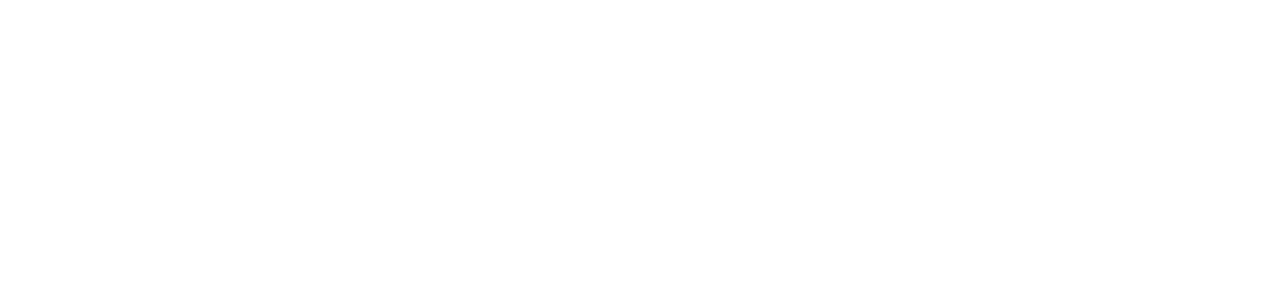
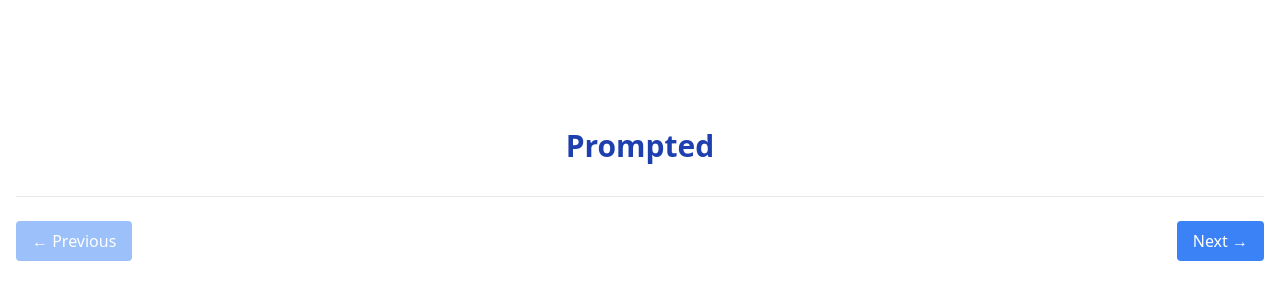
Before and after one commit to odindoni/prompted-vite-linux-clean, a React (Vite) app: page /mobile in a window 1280 px wide. Before the commit this address had no page. Shown: the part 206-506 px from the top of the page. Built offline with nearby package versions, Linux system fonts and the light colour scheme.

Commit message:
Added working QR code and updated DeckViewer

```diff
--- a/package.json
+++ b/package.json
@@ -10,6 +10,7 @@
   "dependencies": {
     "react": "^18.2.0",
     "react-dom": "^18.2.0",
+    "react-qr-code": "^2.0.15",
     "react-router-dom": "^6.22.3"
   },
   "devDependencies": {
--- a/src/components/DeckViewer.jsx
+++ b/src/components/DeckViewer.jsx
@@ -2,6 +2,7 @@
 import { useSearchParams } from "react-router-dom";
 import a1ConversationData from "../data/a1_conversation_deck.json";
 import a2ConversationData from "../data/a2_conversation_deck.json";
+import QRCode from "react-qr-code";
 
 // Merge both A1 and A2 data into one object by level
 const conversationData = {
@@ -101,6 +102,17 @@
               </li>
             ))}
           </ul>
+
+          <div className="mt-10 text-center">
+            <h3 className="font-semibold mb-2">📱 Share with Students</h3>
+            <p className="text-sm text-gray-600 mb-2">Scan to open on mobile</p>
+            <div className="flex justify-center">
+              <QRCode
+                value={`${window.location.origin}/mobile?deck=${encodeURIComponent(`${selectedLevel} - ${selectedGrammar} - ${selectedTopic}`)}`}
+                size={128}
+              />
+            </div>
+          </div>
         </div>
       )}
     </div>
--- /dev/null
+++ b/src/components/MobileViewer.jsx
@@ -0,0 +1,71 @@
+
+import { useEffect, useState } from "react";
+import { useSearchParams } from "react-router-dom";
+import a1ConversationData from "../data/a1_conversation_deck.json";
+import a2ConversationData from "../data/a2_conversation_deck.json";
+
+const conversationData = {
+  A1: a1ConversationData,
+  A2: a2ConversationData,
+};
+
+const MobileViewer = () => {
+  const [searchParams] = useSearchParams();
+  const deckParam = searchParams.get("deck");
+  const [selectedLevel, setSelectedLevel] = useState("");
+  const [selectedGrammar, setSelectedGrammar] = useState("");
+  const [selectedTopic, setSelectedTopic] = useState("");
+  const [questions, setQuestions] = useState([]);
+  const [currentIndex, setCurrentIndex] = useState(0);
+
+  useEffect(() => {
+    if (!deckParam) return;
+    const [levelFromURL, grammarFromURL, topicFromURL] = deckParam.split(" - ");
+    if (
+      conversationData[levelFromURL] &&
+      conversationData[levelFromURL][grammarFromURL] &&
+      conversationData[levelFromURL][grammarFromURL][topicFromURL]
+    ) {
+      setSelectedLevel(levelFromURL);
+      setSelectedGrammar(grammarFromURL);
+      setSelectedTopic(topicFromURL);
+      setQuestions(conversationData[levelFromURL][grammarFromURL][topicFromURL]);
+      setCurrentIndex(0);
+    }
+  }, [deckParam]);
+
+  const goNext = () => {
+    setCurrentIndex((prev) => Math.min(prev + 1, questions.length - 1));
+  };
+
+  const goPrev = () => {
+    setCurrentIndex((prev) => Math.max(prev - 1, 0));
+  };
+
+  return (
+    <div className="min-h-screen flex flex-col items-center justify-center p-4 bg-white">
+      <h1 className="text-3xl font-bold text-blue-800 mb-6">Prompted</h1>
+      <div className="text-lg font-semibold text-center border-b pb-2 w-full">
+        {questions[currentIndex]}
+      </div>
+      <div className="flex justify-between w-full mt-6">
+        <button
+          onClick={goPrev}
+          className="bg-blue-500 text-white px-4 py-2 rounded disabled:opacity-50"
+          disabled={currentIndex === 0}
+        >
+          ← Previous
+        </button>
+        <button
+          onClick={goNext}
+          className="bg-blue-500 text-white px-4 py-2 rounded disabled:opacity-50"
+          disabled={currentIndex === questions.length - 1}
+        >
+          Next →
+        </button>
+      </div>
+    </div>
+  );
+};
+
+export default MobileViewer;
--- a/src/main.jsx
+++ b/src/main.jsx
@@ -1,13 +1,19 @@
 import React from 'react';
 import ReactDOM from 'react-dom/client';
-import { BrowserRouter } from 'react-router-dom';
+import { BrowserRouter, Routes, Route } from 'react-router-dom';
 import App from './App.jsx';
+import DeckViewer from './components/DeckViewer';
+import MobileViewer from './components/MobileViewer';
 import './index.css';
 
 ReactDOM.createRoot(document.getElementById('root')).render(
   <React.StrictMode>
     <BrowserRouter>
-      <App />
+      <Routes>
+        <Route path="/" element={<App />} />
+        <Route path="/session" element={<DeckViewer />} />
+        <Route path="/mobile" element={<MobileViewer />} />
+      </Routes>
     </BrowserRouter>
   </React.StrictMode>
 );
```
Also changed, not shown: 1 other file (tests, documents, lock files or other folders).
